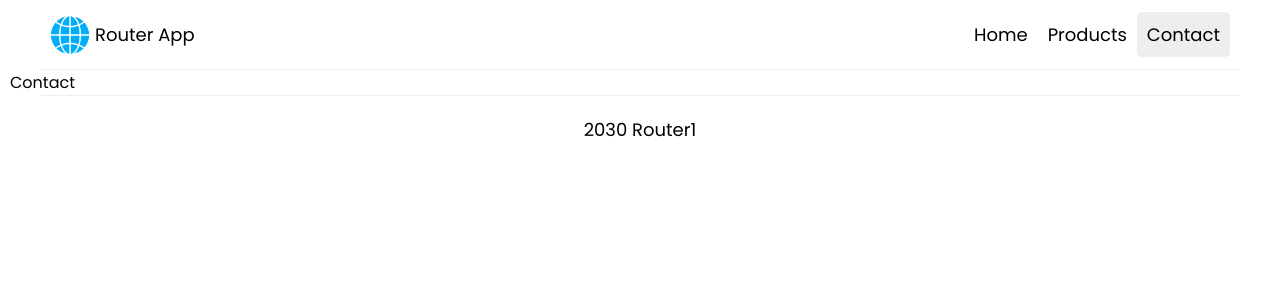
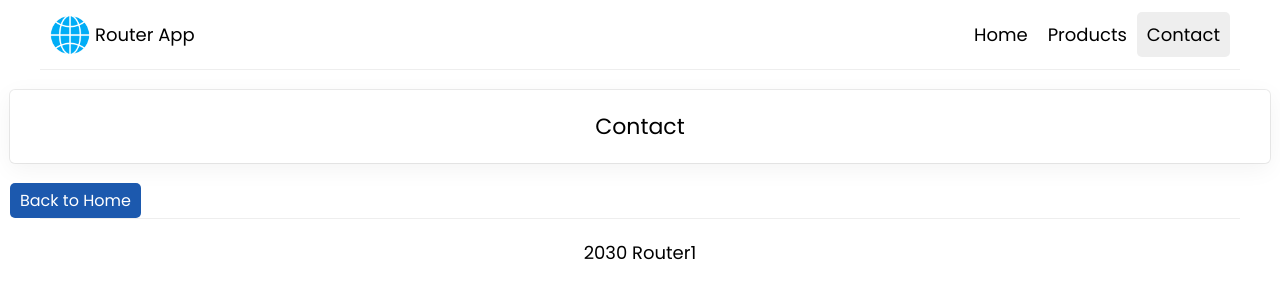
Before and after one commit to irlfslab/router1, a React (Vite) app: page /contact in a window 1280 px wide. Shown: the top 300 px of the page. Built offline with nearby package versions, Linux system fonts and the light colour scheme.

Commit message:
Update Contact.jsx

```diff
--- a/src/components/Contact.jsx
+++ b/src/components/Contact.jsx
@@ -1,5 +1,18 @@
+import { useNavigate } from "react-router";
+
 export const Contact = () => {
+    const navigate = useNavigate();
+
+    const handleSubmit = () => {
+   /*     console.log("------"); */
+        navigate("/");
+    }
+
     return (
-        <div>Contact</div>
+        <>
+            <div className="component">Contact</div>
+            <button onClick={handleSubmit}> Back to Home </button>
+        </>
+
     )
 }
```
